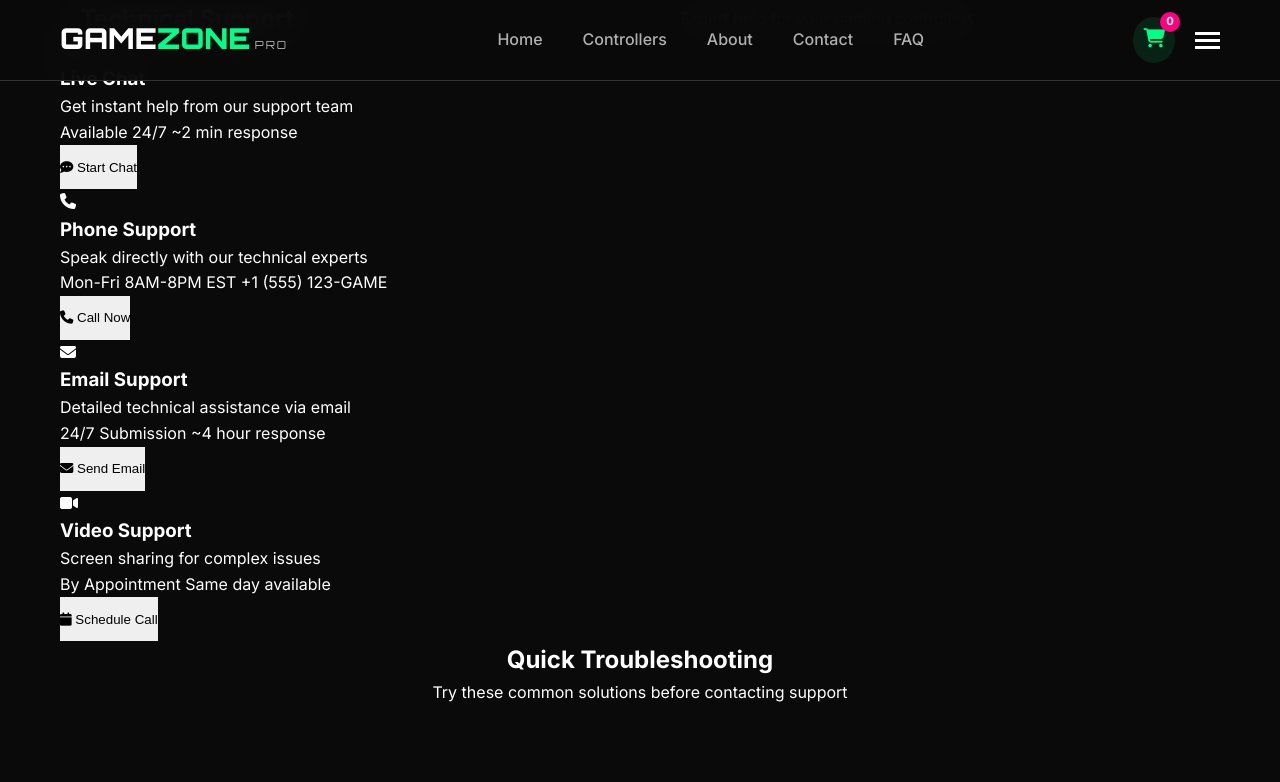
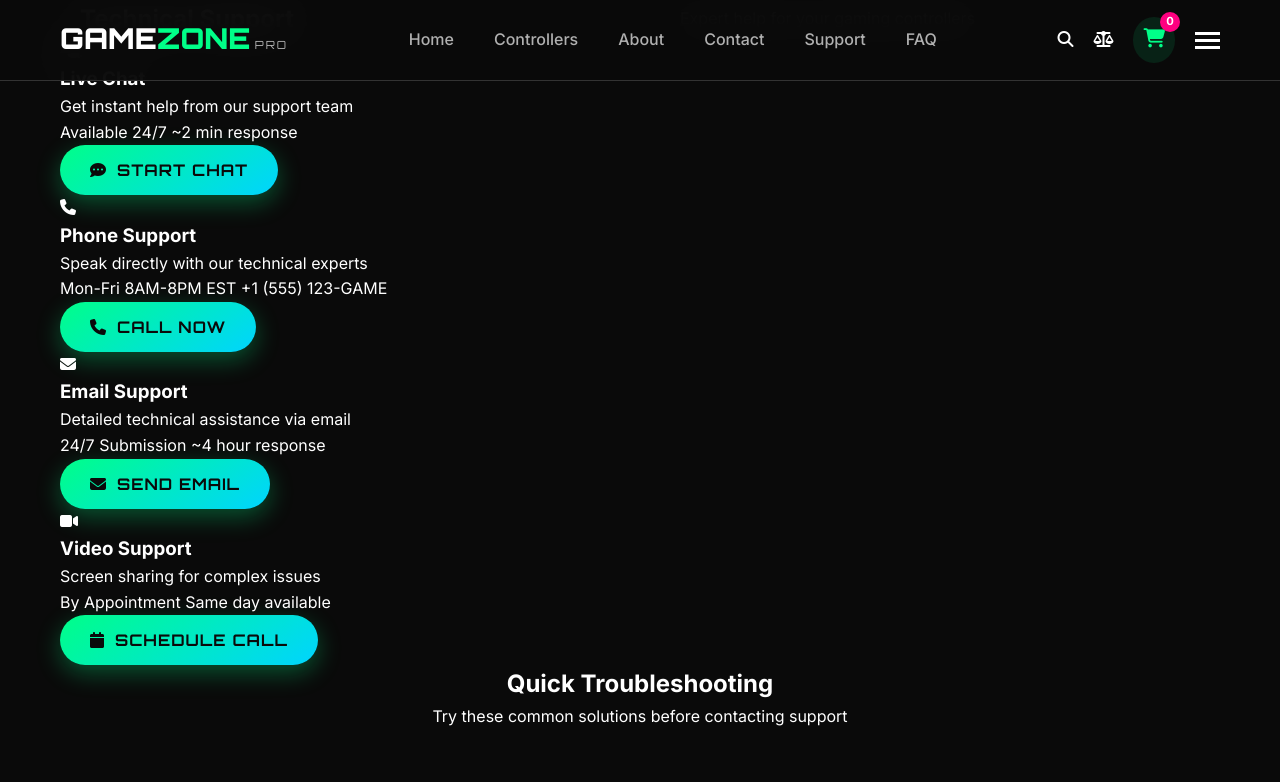
Before and after one commit to Edinam27/hall-effect, a website: page support.html in a window 1280 px wide. Shown: the top 782 px of the page. Drawn offline with nearby package versions, Linux system fonts and the light colour scheme.

Commit message:
Align Support page with site theme: active Support link, search/compare nav icons, primary button styles

```diff
--- a/support.html
+++ b/support.html
@@ -89,13 +89,21 @@
 
             <div class="nav-menu" id="nav-menu">
                 <a href="index.html" class="nav-link">Home</a>
-                <a href="index.html#products" class="nav-link">Controllers</a>
+                <a href="controllers.html" class="nav-link">Controllers</a>
                 <a href="about.html" class="nav-link">About</a>
                 <a href="contact.html" class="nav-link">Contact</a>
+                <a href="support.html" class="nav-link active">Support</a>
                 <a href="faq.html" class="nav-link">FAQ</a>
             </div>
 
             <div class="nav-actions">
+                <div class="search-icon" id="search-toggle">
+                    <i class="fas fa-search"></i>
+                </div>
+                <div class="compare-icon" id="compare-toggle" onclick="openCompareModal()" title="Compare Products">
+                    <i class="fas fa-balance-scale"></i>
+                    <span class="compare-count" id="compare-counter" style="display: none;">0</span>
+                </div>
                 <div class="cart-icon" id="cart-toggle">
                     <i class="fas fa-shopping-cart"></i>
                     <span class="cart-count" id="cart-count">0</span>
@@ -133,7 +141,7 @@
                         <span class="availability">Available 24/7</span>
                         <span class="response-time">~2 min response</span>
                     </div>
-                    <button class="support-btn" onclick="openLiveChat()">
+                    <button class="btn-primary support-btn" onclick="openLiveChat()">
                         <i class="fas fa-comment-dots"></i>
                         Start Chat
                     </button>
@@ -149,7 +157,7 @@
                         <span class="availability">Mon-Fri 8AM-8PM EST</span>
                         <span class="phone-number">+1 (555) 123-GAME</span>
                     </div>
-                    <button class="support-btn" onclick="window.location.href='tel:+15551234263'">
+                    <button class="btn-primary support-btn" onclick="window.location.href='tel:+15551234263'">
                         <i class="fas fa-phone"></i>
                         Call Now
                     </button>
@@ -165,7 +173,7 @@
                         <span class="availability">24/7 Submission</span>
                         <span class="response-time">~4 hour response</span>
                     </div>
-                    <button class="support-btn" onclick="window.location.href='mailto:support@gamezonepro.com'">
+                    <button class="btn-primary support-btn" onclick="window.location.href='mailto:support@gamezonepro.com'">
                         <i class="fas fa-envelope"></i>
                         Send Email
                     </button>
@@ -181,7 +189,7 @@
                         <span class="availability">By Appointment</span>
                         <span class="response-time">Same day available</span>
                     </div>
-                    <button class="support-btn" onclick="scheduleVideoCall()">
+                    <button class="btn-primary support-btn" onclick="scheduleVideoCall()">
                         <i class="fas fa-calendar"></i>
                         Schedule Call
                     </button>
```
